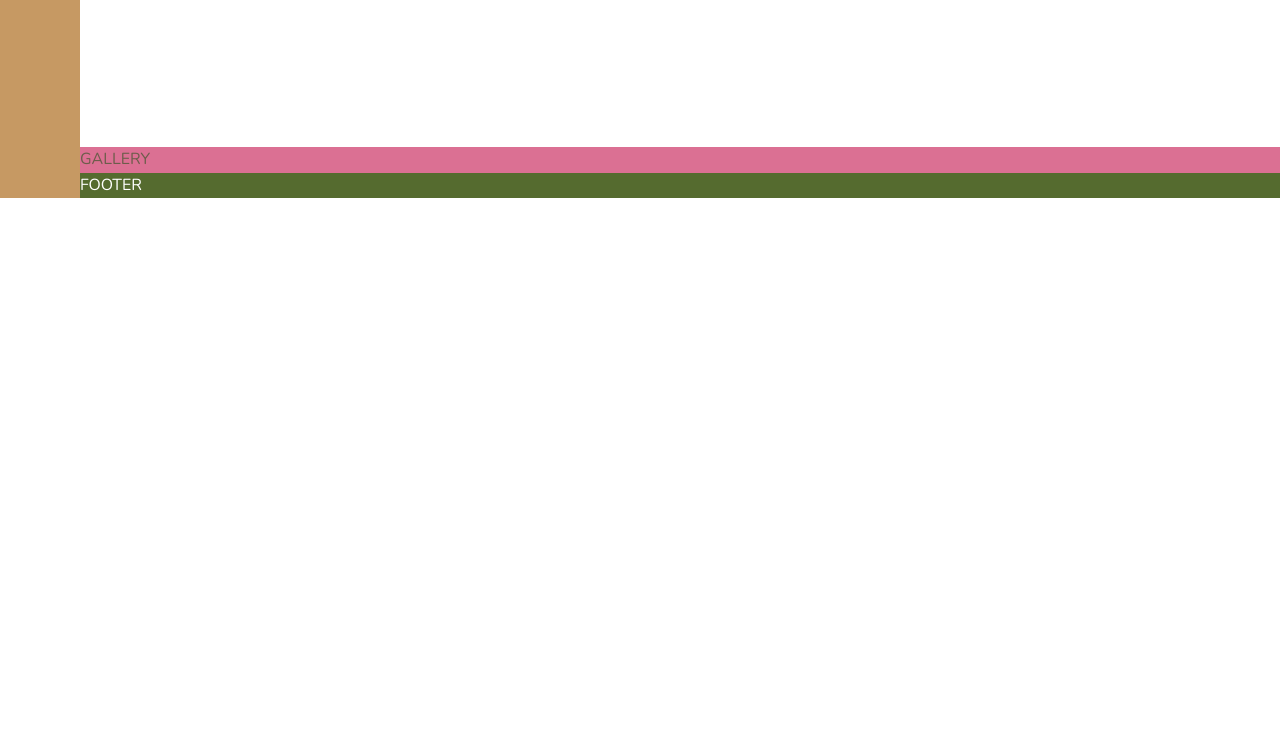
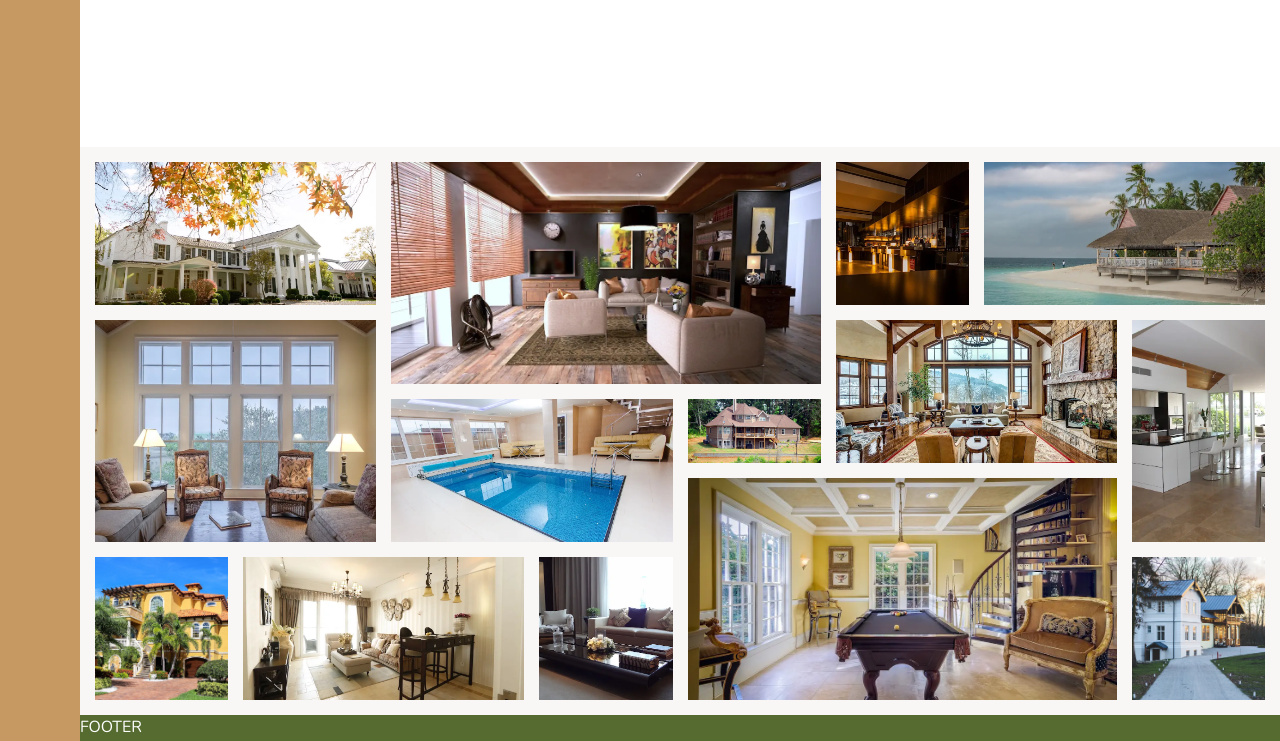
Before and after one commit to serhiikle/nexter, a website: page app/index.html in a window 1280 px wide. Shown: the part 2897-3638 px from the top of the page. Before the commit the page ends 3095 px from the top, so only its background shows below. Drawn offline with nearby package versions, Linux system fonts and the light colour scheme.

Commit message:
finish section gallery

```diff
--- a/app/index.html
+++ b/app/index.html
@@ -335,7 +335,48 @@
     </section>
     <!-- SECTION GALLERY -->
     <section class="gallery">
-      GALLERY
+      <figure class="gallery__item gallery__item--1">
+        <img src="images/gal-1.webp" alt="Gallery image 1" class="gallery__image">
+      </figure>
+      <figure class="gallery__item gallery__item--2">
+        <img src="images/gal-2.webp" alt="Gallery image 2" class="gallery__image">
+      </figure>
+      <figure class="gallery__item gallery__item--3">
+        <img src="images/gal-3.webp" alt="Gallery image 3" class="gallery__image">
+      </figure>
+      <figure class="gallery__item gallery__item--4">
+        <img src="images/gal-4.webp" alt="Gallery image 4" class="gallery__image">
+      </figure>
+      <figure class="gallery__item gallery__item--5">
+        <img src="images/gal-5.webp" alt="Gallery image 5" class="gallery__image">
+      </figure>
+      <figure class="gallery__item gallery__item--6">
+        <img src="images/gal-6.webp" alt="Gallery image 6" class="gallery__image">
+      </figure>
+      <figure class="gallery__item gallery__item--7">
+        <img src="images/gal-7.webp" alt="Gallery image 7" class="gallery__image">
+      </figure>
+      <figure class="gallery__item gallery__item--8">
+        <img src="images/gal-8.webp" alt="Gallery image 8" class="gallery__image">
+      </figure>
+      <figure class="gallery__item gallery__item--9">
+        <img src="images/gal-9.webp" alt="Gallery image 9" class="gallery__image">
+      </figure>
+      <figure class="gallery__item gallery__item--10">
+        <img src="images/gal-10.webp" alt="Gallery image 10" class="gallery__image">
+      </figure>
+      <figure class="gallery__item gallery__item--11">
+        <img src="images/gal-11.webp" alt="Gallery image 11" class="gallery__image">
+      </figure>
+      <figure class="gallery__item gallery__item--12">
+        <img src="images/gal-12.webp" alt="Gallery image 12" class="gallery__image">
+      </figure>
+      <figure class="gallery__item gallery__item--13">
+        <img src="images/gal-13.webp" alt="Gallery image 13" class="gallery__image">
+      </figure>
+      <figure class="gallery__item gallery__item--14">
+        <img src="images/gal-14.webp" alt="Gallery image 14" class="gallery__image">
+      </figure>
     </section>
     <!-- SECTION FOOTER -->
     <footer class="footer">
--- a/app/scss/_gallery.scss
+++ b/app/scss/_gallery.scss
@@ -1,4 +1,87 @@
 .gallery {
-  background-color: palevioletred;
+  background-color: $colorGrey;
   grid-column: full-start / full-end;
+  display: grid;
+  grid-template-columns: repeat(8, 1fr);
+  grid-template-rows: repeat(7, 5vw);
+  grid-gap: 1.5rem;
+  padding: 1.5rem;
+
+  &__item {
+    &--1 {
+      grid-column: 1 / span 2;
+      grid-row: 1 / span 2;
+    }
+
+    &--2 {
+      grid-column: 3 / span 3;
+      grid-row: 1 / span 3;
+    }
+
+    &--3 {
+      grid-column: 6 / 7;
+      grid-row: 1 / span 2;
+    }
+
+    &--4 {
+      grid-column: 7 / -1;
+      grid-row: 1 / span 2;
+    }
+
+    &--5 {
+      grid-column: 1 / span 2;
+      grid-row: 3 / span 3;
+    }
+
+    &--6 {
+      grid-column: 3 / span 2;
+      grid-row: 4 / span 2;
+    }
+
+    &--7 {
+      grid-column: 5 / 6;
+      grid-row: 4 / 5;
+    }
+
+    &--8 {
+      grid-column: 6 / span 2;
+      grid-row: 3 / span 2;
+    }
+
+    &--9 {
+      grid-column: 8 / -1;
+      grid-row: 3 / span 3;
+    }
+
+    &--10 {
+      grid-column: 1 / 2;
+      grid-row: 6 / span 2;
+    }
+
+    &--11 {
+      grid-column: 2 / span 2;
+      grid-row: 6 / span 2;
+    }
+
+    &--12 {
+      grid-column: 4 / 5;
+      grid-row: 6 / span 2;
+    }
+
+    &--13 {
+      grid-column: 5 / span 3;
+      grid-row: 5 / span 3;
+    }
+
+    &--14 {
+      grid-column: 8 / -1;
+      grid-row: 6 / span 2;
+    }
+  }
+
+  &__image {
+    width: 100%;
+    height: 100%;
+    object-fit: cover;
+  }
 }
--- a/app/scss/_global.scss
+++ b/app/scss/_global.scss
@@ -28,7 +28,7 @@ a {
 }
 
 img {
-  display: block;
+  vertical-align: top;
 }
 
 //.container {
```
Also changed, not shown: app/css/style.min.css.
